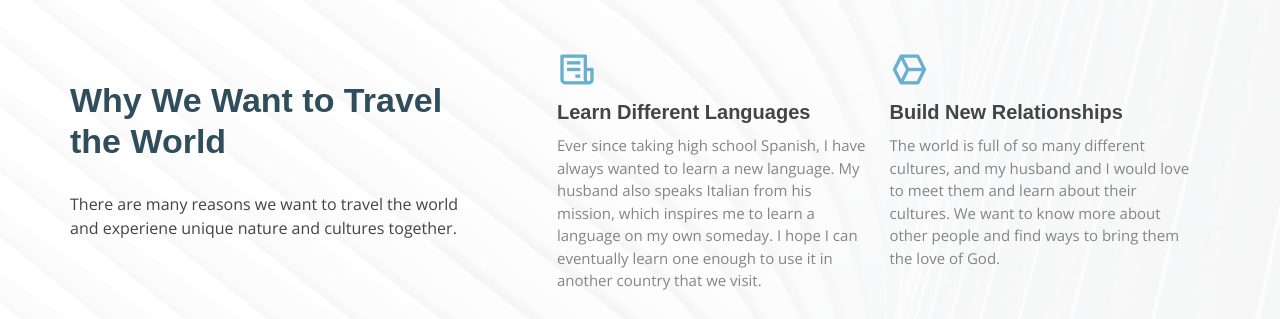
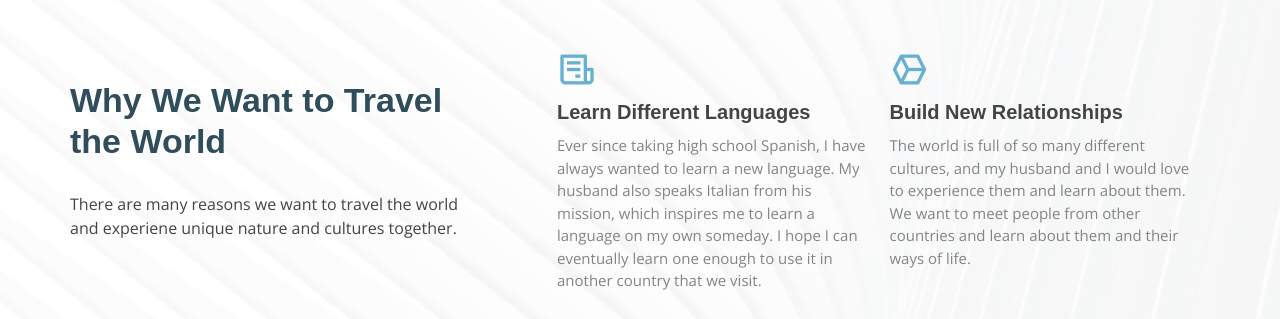
Before and after one commit to howzaeja/TravelBucketlist, a plain HTML site: page index.html in a window 1280 px wide. Shown: the part 840-1159 px from the top of the page. Drawn offline with nearby package versions, Linux system fonts and the light colour scheme; a web font is replaced by a local one.

Commit message:
Add files via upload

```diff
--- a/index.html
+++ b/index.html
@@ -117,7 +117,7 @@
                 <div class="col-md-6 icon-box" data-aos="fade-up" data-aos-delay="200">
                   <i class="bx bx-cube-alt"></i>
                   <h4>Build New Relationships</h4>
-                  <p>The world is full of so many different cultures, and my husband and I would love to meet them and learn about their cultures. We want to know more about other people and find ways to bring them the love of God.</p>
+                  <p>The world is full of so many different cultures, and my husband and I would love to experience them and learn about them. We want to meet people from other countries and learn about them and their ways of life.</p>
                 </div>
                 <div class="col-md-6 icon-box" data-aos="fade-up" data-aos-delay="300">
                   <i class="bx bx-images"></i>
```
